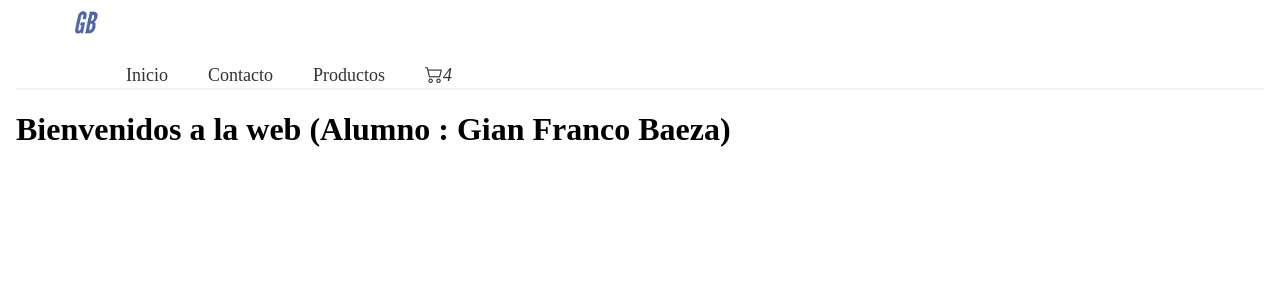
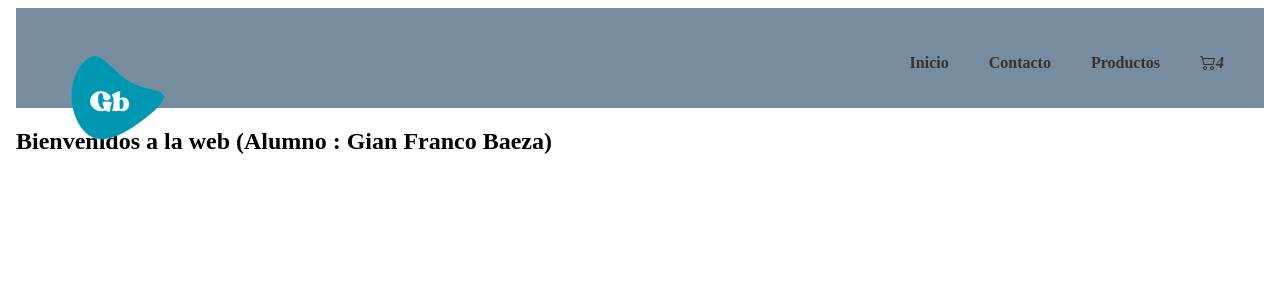
Before and after one commit to GianBaeza/E-commerce-Informarica, a React (Create React App) app: page / in a window 1280 px wide. Shown: the top 300 px of the page. Built offline with nearby package versions, Linux system fonts and the light colour scheme.

Commit message:
cambio navs

```diff
--- a/src/componets/ItemListContainer/ItemListContainer.js
+++ b/src/componets/ItemListContainer/ItemListContainer.js
@@ -1,8 +1,10 @@
+
+
 const ItemListContainer = ({greeting}) =>{
     return(
-        <div>
-            <h1>{greeting}</h1>
-        </div>
+        <section className="Containter-h1">
+            <h1 className="h1-Title">{greeting}</h1>
+        </section>
     )
 
 
--- a/src/componets/Navbar/Navbar.css
+++ b/src/componets/Navbar/Navbar.css
@@ -1,39 +1,98 @@
 .NavContainer {
-    background-color: #fff;
-    height: 80px;
+    background-color: #778c9e;
+    padding: 20px;
+    height: 60px;
+
+  }
+
+  .Nav {
     display: flex;
+    justify-content: space-between;
     align-items: center;
-    justify-content: space-between;
-    padding: 0 50px;
-    border-bottom: 2px solid #f1f1f1;
+  }
+  .divlogo{
+    margin-bottom: 70px;
   }
 
   .Logo img {
-    height: 50px;
-    width: auto;
+    background-color: #33333300;
+    height: 150px;
+    margin-top:0,5px;
+    position: absolute;
+	  text-align:center;
+
+
   }
+
 
   .NavList {
     list-style: none;
     display: flex;
     align-items: center;
-    justify-content: center;
+  }
+
+  .NavList li {
+    margin: 0 10px;
+  }
+
+  .NavList a {
+    text-decoration: none;
+    color: #333;
+    font-weight: bold;
+  }
+  .NavList a:hover {
+    text-decoration: none;
+    color: #ffffff;
+    font-weight: bold;
+  }
+
+  .dropdown {
+    position: relative;
+    display: inline-block;
+  }
+
+  .dropdown-content {
+    display: none;
+    position: absolute;
+    background-color: #f9f9f9;
+    min-width: 160px;
+    box-shadow: 0px 8px 16px 0px rgba(0,0,0,0.2);
+    z-index: 1;
+  }
+
+  .dropdown:hover .dropdown-content {
+    background-color: #778c9e;
+    border-radius: 10px;
+    display: block;
+    overflow: none;
+
+  }
+
+  .dropdown-content ul {
+    padding: 0;
+    margin: 0;
+  }
+
+  .dropdown-content li {
+    padding: 10px;
+  }
+
+  .dropdown-content a {
+    color: #333;
+    text-decoration: none;
+
+  }
+  .dropdown-content a:hover {
+    color: #fffdfd;
+    text-decoration: none;
+
   }
 
   .List {
-    color: #333;
-    font-size: 18px;
-    text-decoration: none;
-    margin: 0 20px;
-    border-bottom: 3px solid transparent;
-    transition: all 0.3s ease;
-    }
-
-    .List:hover {
-    border-bottom: 3px solid #333;
+    display: block;
+    padding: 10px;
   }
 
   .CarritoIcons {
-    height: 30px;
-    width: auto;
+    /* Estilos para el icono del carrito */
   }
--- a/src/componets/Navbar/Navbar.js
+++ b/src/componets/Navbar/Navbar.js
@@ -9,7 +9,9 @@ import "./Navbar.css";
 
 
 function Navbar(){
+
     return(
+
         <header className="NavContainer">
 
             <nav className="Nav">
@@ -22,21 +24,49 @@ function Navbar(){
 
                 <ul className="NavList">
 
-                    <li>
+                    <li className="NavList">
 
                         <a className=" List" href="#">Inicio</a>
 
                     </li>
-                    <li>
+                    <li className="NavList">
+
                         <a className=" List" href="#">Contacto</a>
 
                     </li>
-                    <li>
+                    <li className="NavList">
 
-                         <a className=" List" href="#">Productos</a>
+
+                        <div class="dropdown">
+                         <a className="List" href="">Productos</a>
+                            <div class="dropdown-content">
+                               <ul>
+                                   <li className="NavList">
+
+                                       <a className= "List" href="">Teclados</a>
+
+                                   </li>
+
+                                   <li className="NavList">
+                                       <a className= "List" href="">Mouse</a>
+
+                                   </li>
+
+                                   <li className="NavList">
+
+                                       <a className= "List" href="">Monitor</a>
+
+
+                                   </li>
+
+                               </ul>
+                            </div>
+                       </div>
+
 
                     </li>
-                    <li>
+
+                    <li className="NavList">
 
                         <a className=" List" href="#"><CarritoIcons/></a>
 
```
Also changed, not shown: src/componets/Navbar/Img/GB-1.png. Lines whose indentation alone changed are shown as unchanged.
